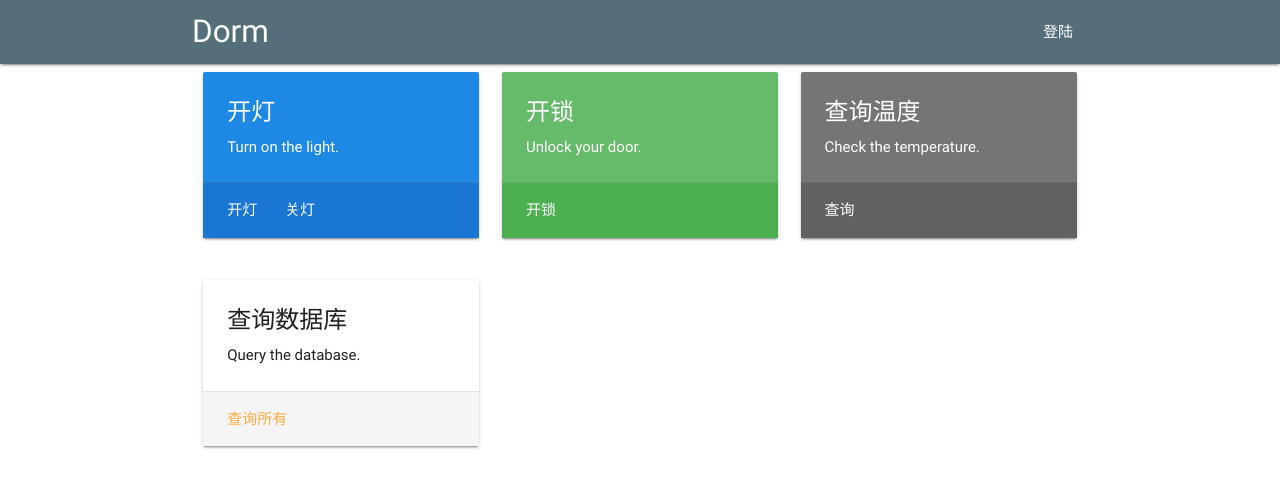
After one commit to Pokerpoke/dorm, a Django app: template index/templates/index.1.html in a window 1280 px wide. The commit adds this page. Shown: the top 488 px of the page. Run offline with Django 3.2, Linux system fonts and the light colour scheme; the template is opened without the code that fills it, so the values that code supplies are empty; some libraries are stand-ins or nearby versions.

Commit message:
add branch

```diff
--- /dev/null
+++ b/index/templates/index.1.html
@@ -0,0 +1,96 @@
+{% load staticfiles %}
+
+<!DOCTYPE html>
+<html lang="en">
+
+<head>
+	<meta charset="UTF-8">
+	<meta name="viewport" content="width=device-width, initial-scale=1.0">
+	<meta http-equiv="X-UA-Compatible" content="ie=edge">
+
+	<meta name="theme-color" content="#607d8b">
+
+	<!--Import Google Icon Font-->
+	<link href="http://fonts.googleapis.com/icon?family=Material+Icons" rel="stylesheet">
+
+	<!--Import materialize.css-->
+	<link type="text/css" rel="stylesheet" href="{% static "css/materialize.min.css" %}" media="screen,projection " />
+
+	<!--Let browser know website is optimized for mobile-->
+	<meta name="viewport " content="width=device-width, initial-scale=1.0 " />
+	<title>智能宿舍</title>
+</head>
+
+<body>
+	<!--Import jQuery before materialize.js-->
+	<script type="text/javascript" src="https://code.jquery.com/jquery-2.1.1.min.js"></script>
+	<script type="text/javascript" src="{% static "js/materialize.min.js" %}"></script>
+
+	<header>
+		<div class="navbar-fixed">
+			<nav class="top-nav blue-grey darken-1">
+				<div class="nav-wrapper container">
+					<a href="/index/" class="brand-logo">Dorm</a>
+					<ul class="right hide-on-med-and-down">
+						<li><a href="">登陆</a></li>
+					</ul>
+				</div>
+			</nav>
+		</div>
+	</header>
+
+
+	<div class="row container">
+		<div class="col s12 m6 l4">
+			<div class="card blue darken-1 hoverable">
+				<div class="card-content white-text">
+					<span class="card-title">开灯</span>
+					<p>Turn on the light.</p>
+				</div>
+				<div class="card-action blue darken-2">
+					<a href="#" class="white-text">开灯</a>
+					<a href="#" class="white-text">关灯</a>
+				</div>
+			</div>
+		</div>
+		<div class="col s12 m6 l4">
+			<div class="card green lighten-1 hoverable">
+				<div class="card-content white-text">
+					<span class="card-title">开锁</span>
+					<p>Unlock your door.</p>
+				</div>
+				<div class="card-action green">
+					<a href="#" class="white-text">开锁</a>
+				</div>
+			</div>
+		</div>
+		<div class="col s12 m6 l4">
+			<div class="card grey darken-1 hoverable">
+				<div class="card-content white-text">
+					<span class="card-title">查询温度</span>
+					<p>Check the temperature.</p>
+				</div>
+				<div class="card-action grey darken-2">
+					<a href="#" class="white-text">查询</a>
+				</div>
+			</div>
+		</div>
+	</div>
+
+	<div class="row container">
+		<div class="col s12 m6 l4">
+			<div class="card hoverable">
+				<div class="card-content">
+					<span class="card-title">查询数据库</span>
+					<p>Query the database.</p>
+				</div>
+				<div class="card-action grey lighten-4">
+					<a href="/queryall/">查询所有</a>
+				</div>
+			</div>
+		</div>
+	</div>
+
+</body>
+
+</html>
```
Also changed, not shown: templates/base.html (renamed from query/templates/queryall.html, +6 -33 lines), 1 other file.
